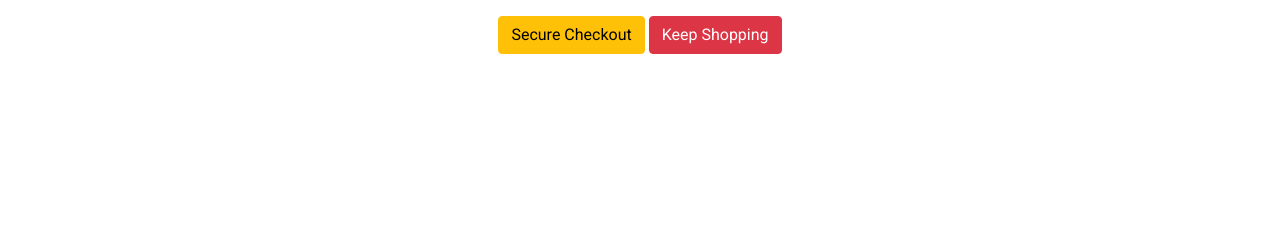
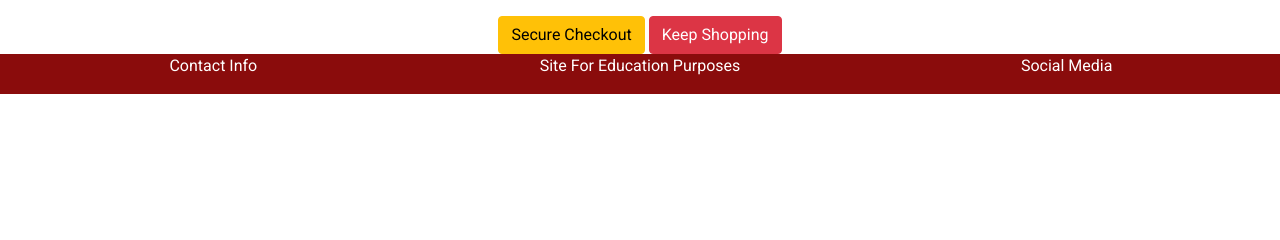
Before and after one commit to Bradders81/vino, a Django app: template basket/templates/basket/basket.html in a window 1280 px wide. Shown: the part 365-605 px from the top of the page. Run offline with Django 3.2, Linux system fonts and the light colour scheme; the template is opened without the code that fills it, so the values that code supplies are empty; some libraries are stand-ins or nearby versions; some web fonts are replaced.

Commit message:
Add basic footer layout

```diff
--- a/static/css/style.css
+++ b/static/css/style.css
@@ -156,7 +156,6 @@ box-shadow: #d8d2d2 4px 4px 4px 4px;
 	left: 0;
 	right: 0;
     position: absolute;
-
 }
 
 /*------- Product info -------*/
@@ -190,11 +189,18 @@ label {
     font-weight: 600;
 }
 
+/*------- Footer ------*/
+#footer-style div{
+    height: 40px;
+    background-color: #8a0c0c;
+    color: #fff;
+}
+
+
 /*------- Media Queries -----*/
 
 @media screen and (max-width: 640px) {
 .cta-container{
-
     margin: 50px 0 0 0;
     display: inline-block;
     justify-content: center;
--- a/templates/base.html
+++ b/templates/base.html
@@ -55,9 +55,17 @@
 			</h6>
 		</div>
 
-
 		{% block content %}
 		{% endblock %}
+		<footer>
+			<div class="container-fluid">
+				<div id="footer-style"  class="row center no-gutters">
+					<div class="col-4">Contact Info</div>
+					<div class="col-4">Site For Education Purposes</div>
+					<div class="col-4">Social Media</div>
+				</div>
+			</div>
+		</footer>
 		{% block postloadjs %}
 		{% endblock %}
 	</body>
```
Lines whose indentation alone changed are shown as unchanged.
